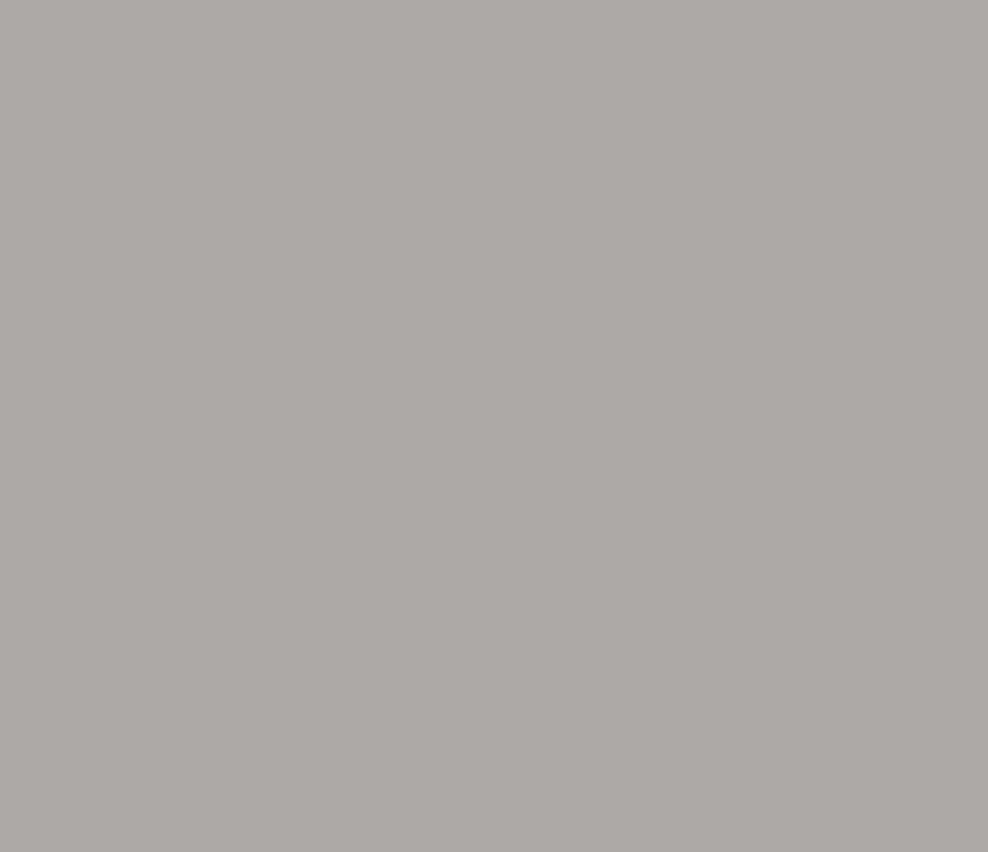
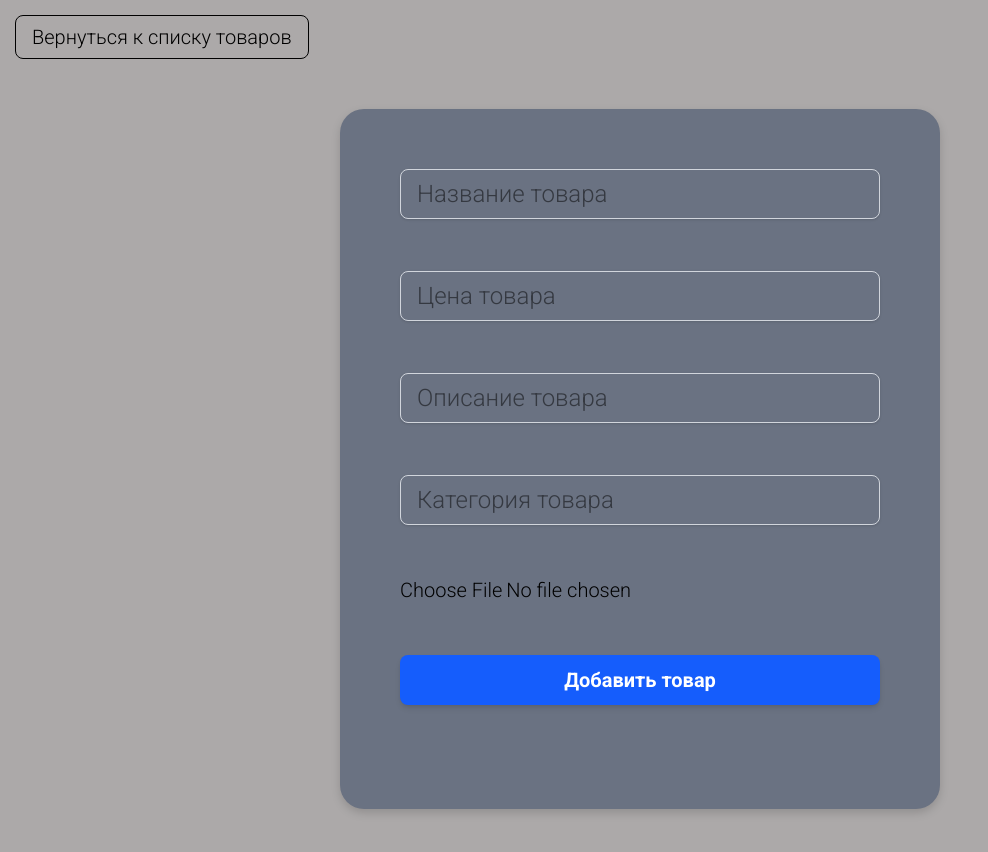
Before and after one commit to Matuxa1503/my-products-app, a React (Vite) app: page /create-product in a window 1280 px wide. Before the commit this address had no page. Shown: the top 852 px of the page, without its empty margins (0-988 px from the left). Before the commit the page ends 800 px from the top, so only its background shows below. Built offline with nearby package versions, Linux system fonts and the light colour scheme.

Commit message:
add page createProduct

```diff
--- a/src/App.tsx
+++ b/src/App.tsx
@@ -3,6 +3,7 @@ import './App.css';
 import { Navigate, Route, BrowserRouter as Router, Routes } from 'react-router-dom';
 import { Products } from './pages/Products';
 import { ProductDetail } from './pages/ProductDetail';
+import { CreateProduct } from './pages/CreateProduct';
 
 const App: FC = () => {
   return (
@@ -11,6 +12,7 @@ const App: FC = () => {
         <Route path="/" element={<Navigate to="/products" replace />} />
         <Route path="/products" element={<Products />} />
         <Route path="/products/:id" element={<ProductDetail />} />
+        <Route path="/create-product" element={<CreateProduct />} />
       </Routes>
     </Router>
   );
--- /dev/null
+++ b/src/components/Button.tsx
@@ -0,0 +1,10 @@
+import { FC } from 'react';
+import { Link } from 'react-router-dom';
+
+export const Button: FC = () => {
+  return (
+    <Link to={'/products'}>
+      <button className="border rounded-lg px-4 py-2 ">Вернуться к списку товаров</button>
+    </Link>
+  );
+};
--- a/src/components/Product.tsx
+++ b/src/components/Product.tsx
@@ -19,8 +19,8 @@ export const Product: FC<ProductProps> = ({ product, showFavorites }) => {
   };
 
   const onDeleteProduct = () => {
+    onToggleFavorite();
     dispatch(deleteProduct(product.id));
-    dispatch(toggleFavorite(product));
   };
 
   return (
--- a/src/models/IProduct.ts
+++ b/src/models/IProduct.ts
@@ -10,6 +10,6 @@ export interface IProduct {
   description: string;
   category: string;
   image: string;
-  rating: IRating;
+  rating?: IRating;
   isFavorite?: boolean;
 }
--- /dev/null
+++ b/src/models/IProductForm.ts
@@ -0,0 +1,8 @@
+export interface IProductForm {
+  id: number;
+  title: string;
+  price: number;
+  description: string;
+  category: string;
+  image: FileList;
+}
--- /dev/null
+++ b/src/pages/CreateProduct.tsx
@@ -0,0 +1,100 @@
+import { useForm } from 'react-hook-form';
+import { Button } from '../components/Button';
+import * as yup from 'yup';
+import { yupResolver } from '@hookform/resolvers/yup';
+import { FC } from 'react';
+import { IProductForm } from '../models/IProductForm';
+import { useAppDispatch } from '../hooks/redux';
+import { addNewProduct } from '../store/reducers/productsSlice';
+import { useNavigate } from 'react-router-dom';
+
+export const CreateProduct: FC = () => {
+  const dispatch = useAppDispatch();
+  const navigate = useNavigate();
+
+  const schema = yup
+    .object({
+      title: yup.string().required('Введите название товара'),
+      price: yup.number().typeError('Введите цену товара').min(0.01, 'Цена должна быть больше 0').required('Введите цену товара'),
+      description: yup.string().required('Введите описание товара'),
+      category: yup.string().required('Введите категорию товара'),
+    })
+    .required();
+
+  const {
+    register,
+    handleSubmit,
+    formState: { errors },
+    reset,
+  } = useForm<IProductForm>({ resolver: yupResolver(schema) });
+
+  const onSubmit = (data: IProductForm) => {
+    const file = data.image[0];
+    const id = Date.now();
+
+    const obj = {
+      id,
+      title: data.title,
+      price: data.price,
+      description: data.description,
+      category: data.category,
+      image: file ? URL.createObjectURL(file) : 'public/images/plug.png',
+      isFavorite: false,
+    };
+
+    dispatch(addNewProduct(obj));
+    reset();
+    navigate('/products');
+  };
+
+  return (
+    <div>
+      <Button />
+      <div className="flex flex-col items-center justify-center h-screen">
+        <form className="w-[600px] h-[700px] p-15 border-0 rounded-3xl drop-shadow-lg bg-gray-500" onSubmit={handleSubmit(onSubmit)}>
+          <div className="mb-13 relative">
+            <input
+              className="w-full rounded-lg border border-gray-300 px-4 py-2 text-2xl shadow-sm focus: outline-none"
+              {...register('title')}
+              placeholder="Название товара"
+            />
+            {errors.title && <p className="text-red-600 absolute">{errors.title.message}</p>}
+          </div>
+          <div className="mb-13 relative">
+            <input
+              className="w-full rounded-lg border border-gray-300 px-4 py-2 text-2xl shadow-sm focus: outline-none"
+              {...register('price', { valueAsNumber: true })}
+              placeholder="Цена товара"
+            />
+            {errors.price && <p className="text-red-600 absolute">{errors.price.message}</p>}
+          </div>
+          <div className="mb-13 relative">
+            <input
+              className="w-full rounded-lg border border-gray-300 px-4 py-2 text-2xl shadow-sm focus: outline-none"
+              {...register('description')}
+              placeholder="Описание товара"
+            />
+            {errors.description && <p className="text-red-600 absolute">{errors.description.message}</p>}
+          </div>
+          <div className="mb-13 relative">
+            <input
+              className="w-full rounded-lg border border-gray-300 px-4 py-2 text-2xl shadow-sm focus: outline-none"
+              {...register('category')}
+              placeholder="Категория товара"
+            />
+            {errors.category && <p className="text-red-600 absolute">{errors.category.message}</p>}
+          </div>
+          <div className="mb-13">
+            <input {...register('image')} type="file" />
+          </div>
+          <button
+            className="w-full rounded-lg bg-blue-600 px-6 py-3 text-white font-semibold shadow-md transition-all duration-300 hover:bg-blue-500"
+            type="submit"
+          >
+            Добавить товар
+          </button>
+        </form>
+      </div>
+    </div>
+  );
+};
--- a/src/pages/ProductDetail.tsx
+++ b/src/pages/ProductDetail.tsx
@@ -1,7 +1,8 @@
 import { FC, useEffect } from 'react';
-import { Link, useParams } from 'react-router-dom';
+import { useParams } from 'react-router-dom';
 import { useAppDispatch, useAppSelector } from '../hooks/redux';
 import { fetchProduct } from '../store/reducers/ActionCreators';
+import { Button } from '../components/Button';
 
 export const ProductDetail: FC = () => {
   const { product, isLoading, error } = useAppSelector((state) => state.productReducer);
@@ -18,9 +19,7 @@ export const ProductDetail: FC = () => {
     <div>
       {isLoading && <h1>Загрузка данных...</h1>}
       {error && <h1>Ошибка: {error}</h1>}
-      <Link to={'/products'}>
-        <button className="border rounded-lg px-4 py-2 ">Вернуться к списку товаров</button>
-      </Link>
+      <Button />
       <div className="mt-4">
         <h1 className="text-4xl">{product.title}</h1>
         <p className="py-3 first-letter:capitalize">{product.description}</p>
@@ -28,8 +27,8 @@ export const ProductDetail: FC = () => {
         <div className="flex items-end gap-20">
           <img className="w-[500px] mt-5" src={product.image} />
           <div>
-            <p className="text-3xl">Оценка: {product.rating.rate} / 5</p>
-            <p className="text-3xl">Куплено: {product.rating.count}</p>
+            {product.rating?.rate && <p className="text-3xl">Оценка: {product.rating.rate} / 5</p>}
+            {product.rating?.count && <p className="text-3xl">Куплено: {product.rating.count}</p>}
             <p className="text-5xl">Стоимость: ${product.price}</p>
           </div>
         </div>
--- a/src/pages/Products.tsx
+++ b/src/pages/Products.tsx
@@ -2,12 +2,12 @@ import { FC, useEffect, useState } from 'react';
 import { useAppDispatch, useAppSelector } from '../hooks/redux';
 import { fetchProducts } from '../store/reducers/ActionCreators';
 import { Product } from '../components/Product';
+import { Link } from 'react-router-dom';
 
 export const Products: FC = () => {
   const { products, isLoading, error } = useAppSelector((state) => state.productsReducer);
   const { favorites } = useAppSelector((state) => state.favoritesReducer);
   const dispatch = useAppDispatch();
-
   const [showFavorites, setShowFavorites] = useState<boolean>(false);
 
   useEffect(() => {
@@ -23,13 +23,18 @@ export const Products: FC = () => {
 
       {!isLoading && !error && (
         <>
-          <div className="flex gap-3 mb-2">
+          <div className="flex justify-between mb-2">
+            <div className="flex gap-3">
               <button className={`border rounded-lg px-4 py-2 ${!showFavorites && 'bg-gray-300'}`} onClick={() => setShowFavorites(false)}>
                 Все товары
               </button>
               <button className={`border rounded-lg px-4 py-2 ${showFavorites && 'bg-gray-300'}`} onClick={() => setShowFavorites(true)}>
                 Избранные товары
               </button>
+            </div>
+            <Link to={'/create-product'} className="border rounded-lg px-4 py-2">
+              Добавить новый элемент
+            </Link>
           </div>
 
           <div className="flex flex-wrap justify-between gap-y-8 gap-x-2">
--- a/src/store/reducers/productSlice.ts
+++ b/src/store/reducers/productSlice.ts
@@ -43,5 +43,4 @@ export const productSlice = createSlice({
   },
 });
 
-// export const {} = productSlice.actions;
 export default productSlice.reducer;
--- a/src/store/reducers/productsSlice.ts
+++ b/src/store/reducers/productsSlice.ts
@@ -18,6 +18,9 @@ export const productsSlice = createSlice({
   name: 'products',
   initialState,
   reducers: {
+    addNewProduct(state, action: PayloadAction<IProduct>) {
+      state.products.push(action.payload);
+    },
     toggleStatusFavorite(state, action: PayloadAction<number>) {
       const product = state.products.find((product) => product.id === action.payload);
       if (product) {
@@ -48,5 +51,5 @@ export const productsSlice = createSlice({
   },
 });
 
-export const { toggleStatusFavorite, deleteProduct } = productsSlice.actions;
+export const { addNewProduct, toggleStatusFavorite, deleteProduct } = productsSlice.actions;
 export default productsSlice.reducer;
```
Also changed, not shown: public/images/plug.png (added). Lines whose indentation alone changed are shown as unchanged.
